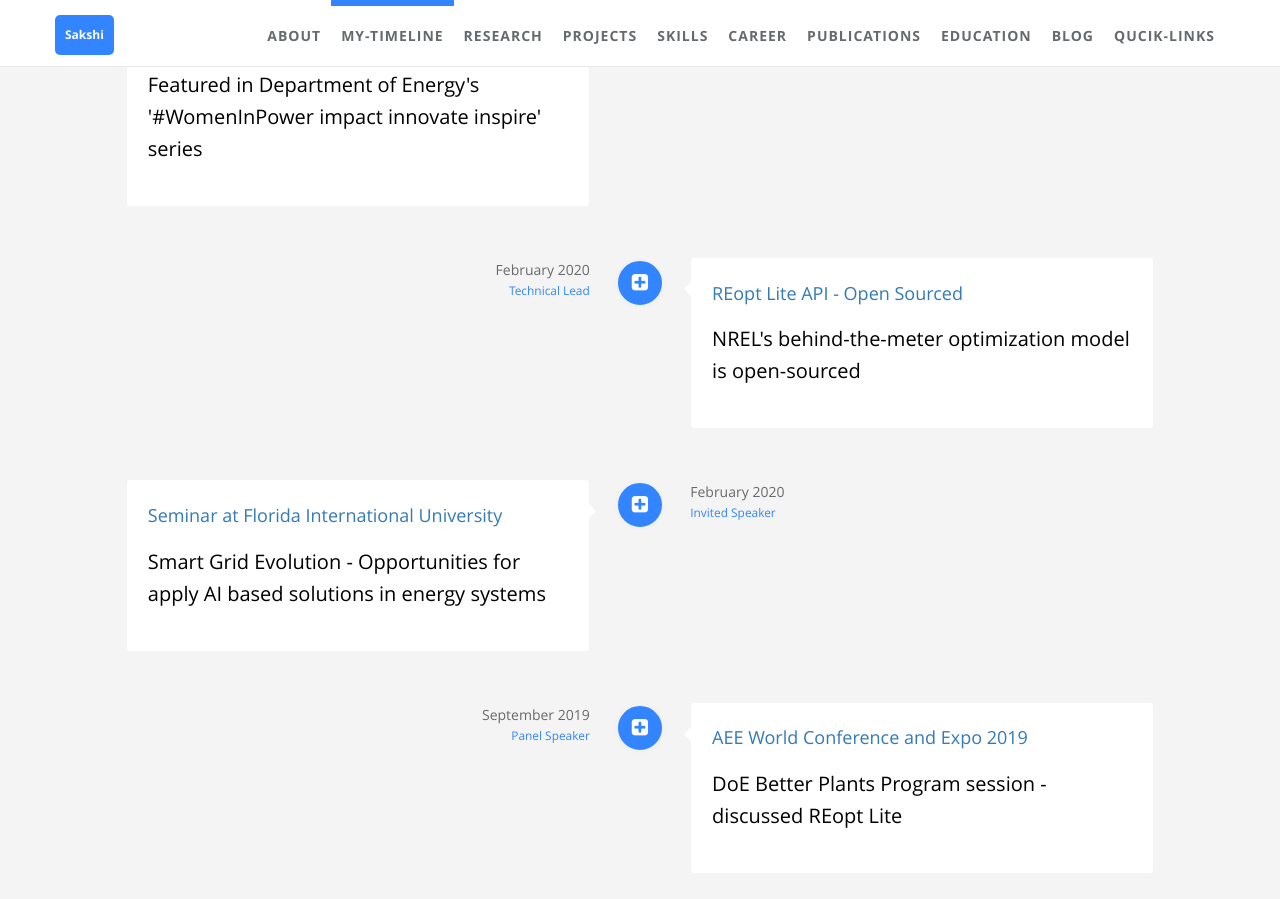
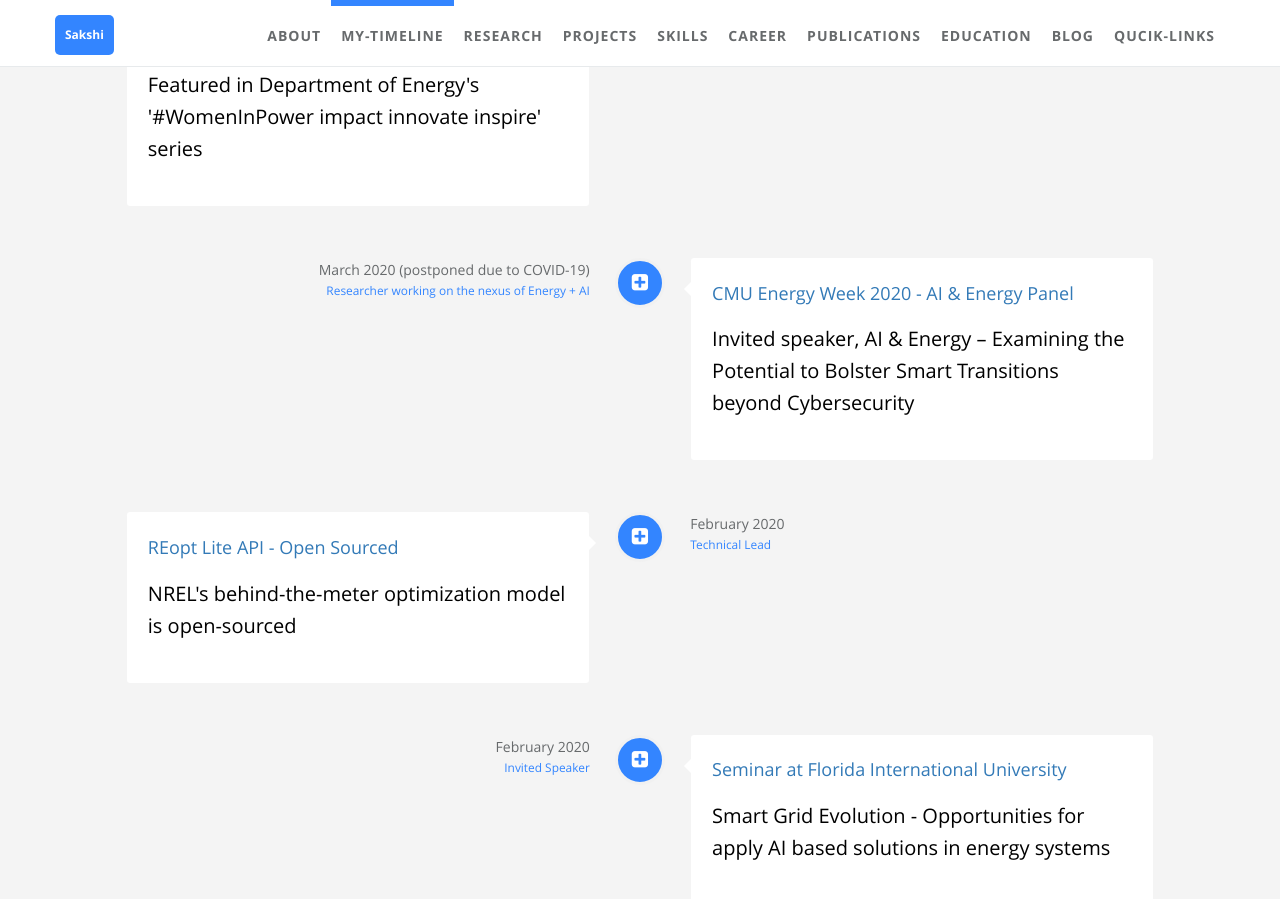
Before and after one commit to sakshi-mishra/sakshi-mishra.github.io, a Jekyll site: the page built from index.html, in a window 1280 px wide and 900 px high, scrolled down 2018 px. Built offline with Jekyll 4.4.1, drawn with Linux system fonts in a browser that asks for light colours.

Commit message:
Updating timeline with CMU Energy week info

```diff
--- a/_data/index/my-timeline.yml
+++ b/_data/index/my-timeline.yml
@@ -44,6 +44,22 @@
     i18n: company_a_date
   job:
     detail: Rising Female Researcher in STEM field
+    i18n: company_a_job
+  icon: fa-plus-square
+  present: false
+
+- name:
+    detail: CMU Energy Week 2020 - AI & Energy Panel
+    i18n: company_a
+    url: https://www.cmu.edu/energy-week/agenda/cmu-energy-week-2020_draft-agenda.pdf
+  desc:
+    detail: Invited speaker, AI & Energy – Examining the Potential to Bolster Smart Transitions beyond Cybersecurity
+    i18n: company_a_desc
+  date:
+    detail: March 2020 (postponed due to COVID-19)
+    i18n: company_a_date
+  job:
+    detail: Researcher working on the nexus of Energy + AI
     i18n: company_a_job
   icon: fa-plus-square
   present: false
```
